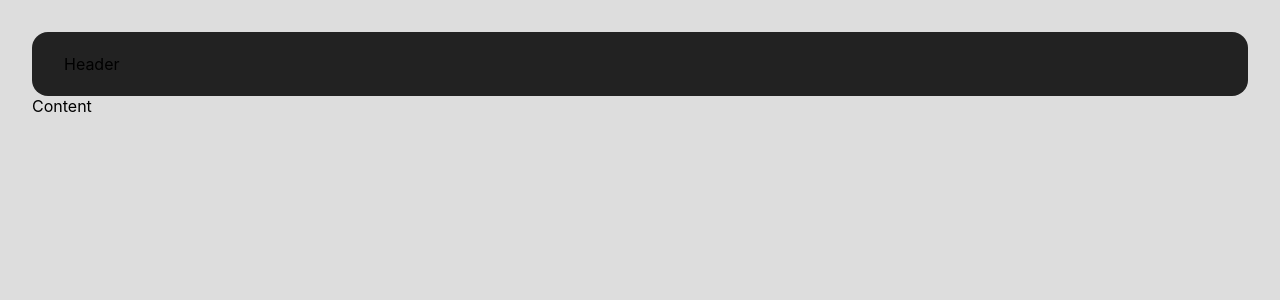
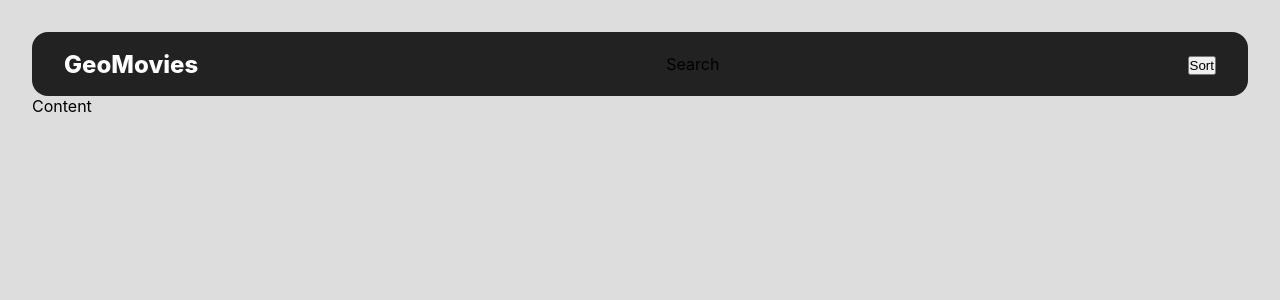
Before and after one commit to Stevic-Nenad/geo-assess, a React (Vite) app: page / in a window 1280 px wide. Shown: the top 300 px of the page. Built offline with nearby package versions, Linux system fonts and the light colour scheme.

Commit message:
added placeholders to header, created SearchInput component for user search

```diff
--- /dev/null
+++ b/src/components/atomic/input/search/SearchInput.component.tsx
@@ -0,0 +1,11 @@
+import "./SearchInput.style.scss";
+
+const SearchInput = () => {
+  return (
+    <div className="search">
+      Search
+    </div>
+  );
+}
+
+export default SearchInput;
--- a/src/components/complex/header/Header.component.tsx
+++ b/src/components/complex/header/Header.component.tsx
@@ -1,9 +1,18 @@
 import "./Header.style.scss";
+import SearchInput from "../../atomic/input/search/SearchInput.component.tsx";
 
 const Header = () => {
   return(
     <div className="header">
-      Header
+      <div className="header__title">
+        GeoMovies
+      </div>
+      <div className="header__search">
+        <SearchInput />
+      </div>
+      <div className="header__sort">
+        <button className="header__sort__button">Sort</button>
+      </div>
     </div>
   )
 }
--- a/src/components/complex/header/Header.style.scss
+++ b/src/components/complex/header/Header.style.scss
@@ -12,4 +12,10 @@
   background: #222;
 
   border-radius: var(--border-radius-m);
+
+  &__title {
+    color: #fff;
+    font-size: 1.5rem;
+    font-weight: 800;
+  }
 }
```
Also changed, not shown: src/components/atomic/input/search/SearchInput.style.scss (added).
